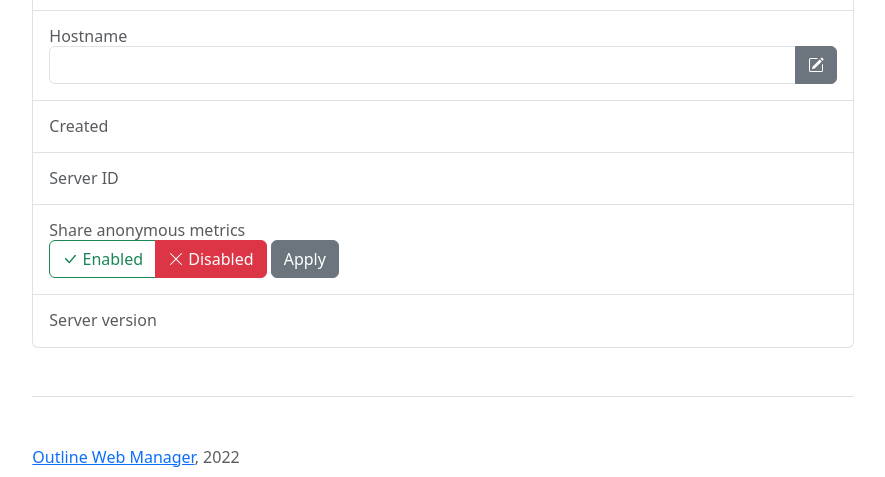
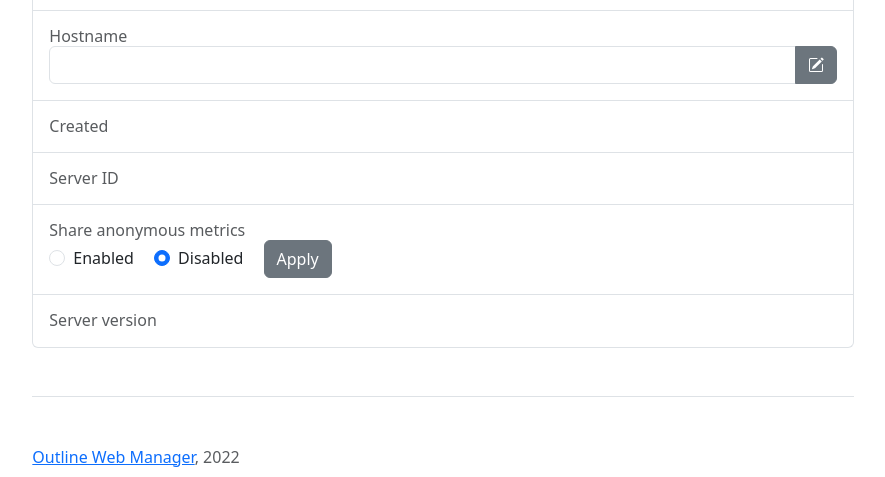
Before and after one commit to ilyhan2009/outline_web_manager, a FastAPI app: template outline_web_manager/templates/main.html in a window 1280 px wide. Shown: the part 541-1018 px from the top of the page, without its empty margins (197-1082 px from the left). Run offline with FastAPI, Linux system fonts and the light colour scheme; the template is opened without the code that fills it, so the values that code supplies are empty; some libraries are stand-ins or nearby versions.

Commit message:
Radio metrics changed style

```diff
--- a/outline_web_manager/templates/main.html
+++ b/outline_web_manager/templates/main.html
@@ -271,22 +271,13 @@
               <div>
                 <h6 class="mb-0 opacity-75">Share anonymous metrics</h6>
                 <form action="/set-metrics" method="POST">
-                  <div class="btn-group" role="group" aria-label="Metrics">
-                    <input type="radio" class="btn-check" name="metrics" value="true" id="metricsEnabled" autocomplete="off" {% if server_information['metricsEnabled'] %}checked{% endif %}>
-                    <label class="btn btn-outline-success" for="metricsEnabled">
-                      <svg xmlns="http://www.w3.org/2000/svg" width="16" height="16" fill="currentColor" class="bi bi-check-lg" viewBox="0 0 16 16">
-                        <path d="M12.736 3.97a.733.733 0 0 1 1.047 0c.286.289.29.756.01 1.05L7.88 12.01a.733.733 0 0 1-1.065.02L3.217 8.384a.757.757 0 0 1 0-1.06.733.733 0 0 1 1.047 0l3.052 3.093 5.4-6.425a.247.247 0 0 1 .02-.022Z"/>
-                      </svg>
-                      <span>Enabled</span>
-                    </label>
-
-                    <input type="radio" class="btn-check" name="metrics" value="false" id="metricsDisabled" autocomplete="off" {% if not server_information['metricsEnabled'] %}checked{% endif %}>
-                    <label class="btn btn-outline-danger" for="metricsDisabled">
-                      <svg xmlns="http://www.w3.org/2000/svg" width="16" height="16" fill="currentColor" class="bi bi-x-lg" viewBox="0 0 16 16">
-                        <path d="M2.146 2.854a.5.5 0 1 1 .708-.708L8 7.293l5.146-5.147a.5.5 0 0 1 .708.708L8.707 8l5.147 5.146a.5.5 0 0 1-.708.708L8 8.707l-5.146 5.147a.5.5 0 0 1-.708-.708L7.293 8 2.146 2.854Z"/>
-                      </svg>
-                      <span>Disabled</span>
-                    </label>
+                  <div class="form-check form-check-inline">
+                    <input type="radio" class="form-check-input" name="metrics" value="true" id="metricsEnabled" autocomplete="off" {% if server_information['metricsEnabled'] %}checked{% endif %}>
+                    <label class="form-check-label" for="metricsEnabled">Enabled</label>
+                  </div>
+                  <div class="form-check form-check-inline">
+                    <input type="radio" class="form-check-input" name="metrics" value="false" id="metricsDisabled" autocomplete="off" {% if not server_information['metricsEnabled'] %}checked{% endif %}>
+                    <label class="form-check-label" for="metricsDisabled">Disabled</label>
                   </div>
                   <button type="submit" class="btn btn-secondary">Apply</button>
                 </form>
```
